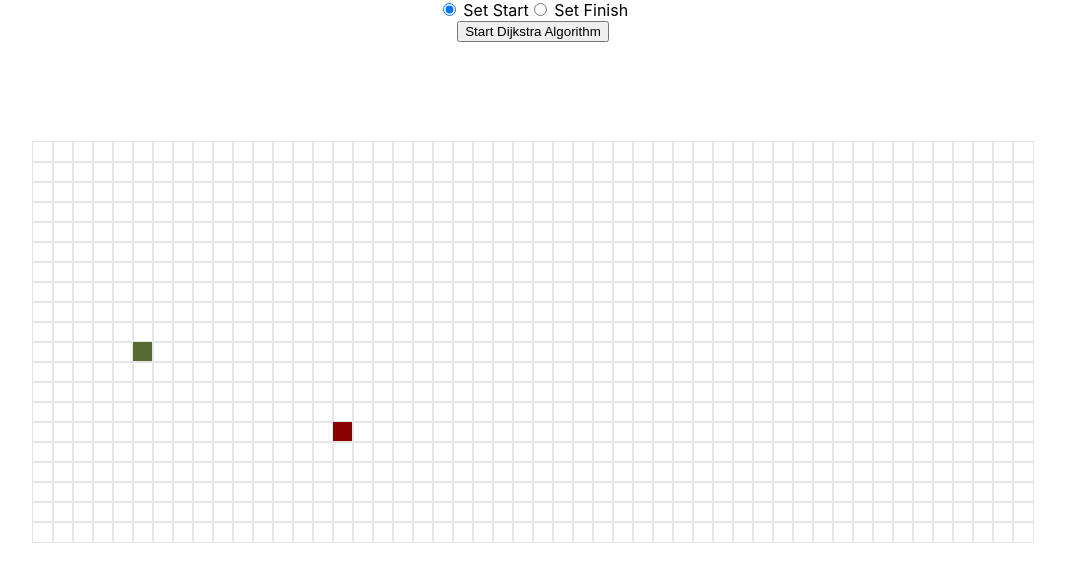
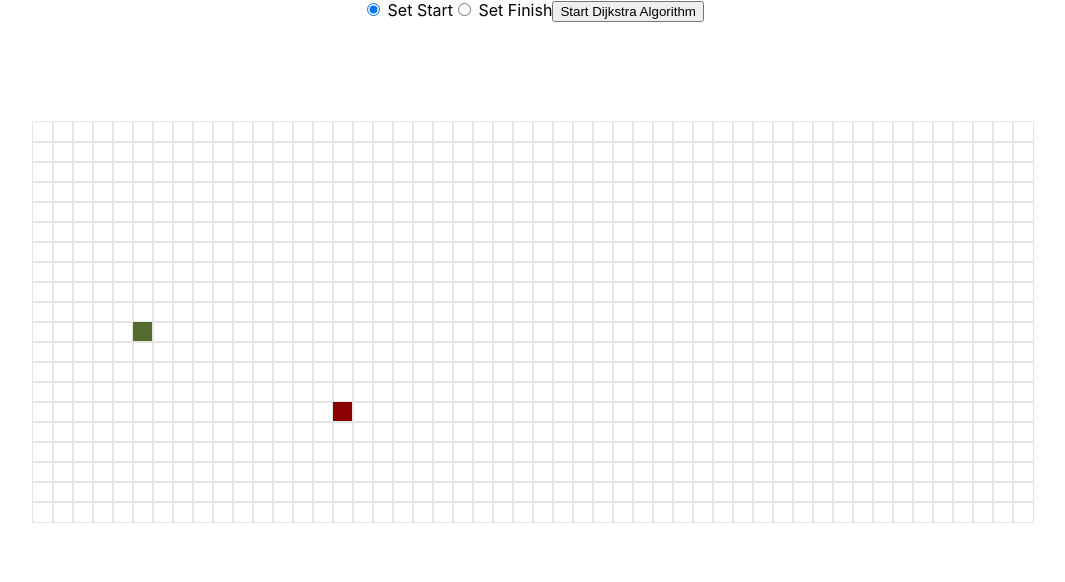
Before and after one commit to marc7806/pathfinder, a React (Create React App) app: page / in a window 1280 px wide. Shown: the top 582 px of the page, without its empty margins (107-1172 px from the left). Built offline with nearby package versions, Linux system fonts and the light colour scheme.

Commit message:
Add gh pages deployment settings

```diff
--- a/public/index.html
+++ b/public/index.html
@@ -1,20 +1,20 @@
 <!DOCTYPE html>
 <html lang="en">
 <head>
-    <meta charset="utf-8" />
-    <link rel="icon" href="%PUBLIC_URL%/favicon.ico" />
-    <meta name="viewport" content="width=device-width, initial-scale=1" />
-    <meta name="theme-color" content="#000000" />
+    <meta charset="utf-8"/>
+    <link rel="icon" href="%PUBLIC_URL%/favicon.ico"/>
+    <meta name="viewport" content="width=device-width, initial-scale=1"/>
+    <meta name="theme-color" content="#000000"/>
     <meta
             name="description"
-      content="Web site created using create-react-app"
+            content="Pathfinder app"
     />
-    <link rel="apple-touch-icon" href="%PUBLIC_URL%/logo192.png" />
+    <link rel="apple-touch-icon" href="%PUBLIC_URL%/logo192.png"/>
     <!--
       manifest.json provides metadata used when your web app is installed on a
       user's mobile device or desktop. See https://developers.google.com/web/fundamentals/web-app-manifest/
     -->
-    <link rel="manifest" href="%PUBLIC_URL%/manifest.json" />
+    <link rel="manifest" href="%PUBLIC_URL%/manifest.json"/>
     <!--
       Notice the use of %PUBLIC_URL% in the tags above.
       It will be replaced with the URL of the `public` folder during the build.
@@ -24,7 +24,7 @@
       work correctly both with client-side routing and a non-root public URL.
       Learn how to configure a non-root public URL by running `npm run build`.
     -->
-    <title>React App</title>
+    <title>Pathfinder</title>
 </head>
 <body>
 <noscript>You need to enable JavaScript to run this app.</noscript>
--- a/src/components/table/grid/Grid.tsx
+++ b/src/components/table/grid/Grid.tsx
@@ -131,10 +131,10 @@ const Grid = (config: GridConfiguration) => {
                 <input type="radio" value={OnClickEventType.SET_FINISH} name="onClickEventType"
                        checked={onClickType === OnClickEventType.SET_FINISH}
                        onChange={() => setOnClickType(OnClickEventType.SET_FINISH)}/> Set Finish
-            </div>
-            <div>
-                <button disabled={isRunning} onClick={() => startDijkstra()}>Start Dijkstra Algorithm</button>
-            </div>
+
+                <button disabled=
+                            {isRunning} onClick={() => startDijkstra()}>Start Dijkstra Algorithm
+                </button>
                 <div className="grid__container">
                     {
                         grid.map((row, rowIdx) => {
@@ -146,7 +146,8 @@ const Grid = (config: GridConfiguration) => {
                     }
                 </div>
             </div>
-    );
+        </div>
+    )
 };
 
 export default Grid;
```
Also changed, not shown: package.json (+7 -1 lines), 2 other files (tests, documents, lock files or other folders). Lines whose indentation alone changed are shown as unchanged.
